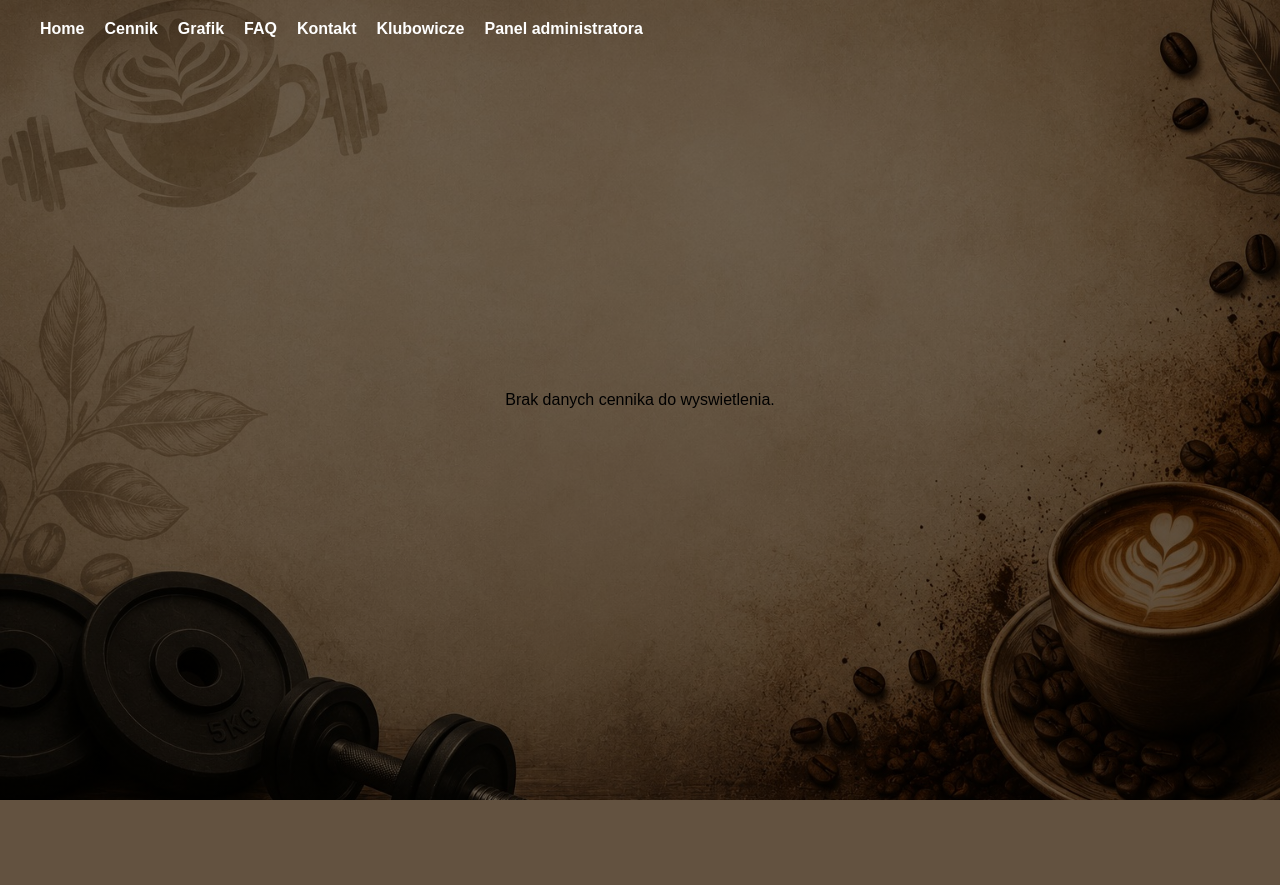
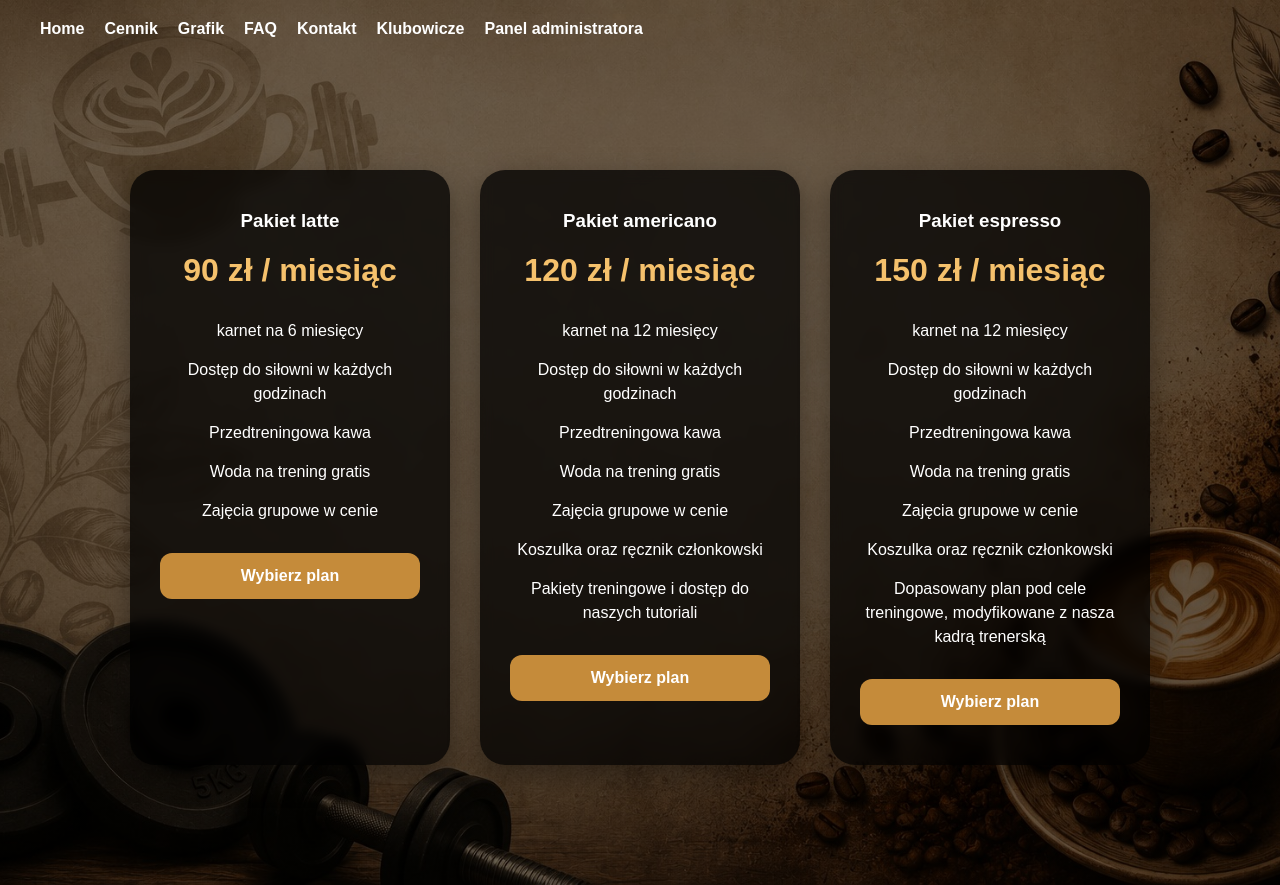
Before and after one commit to infoshareacademy/jpydzr10-zaspani-kawosze, a Django app: page /cennik/ in a window 1280 px wide. Before the commit the page ends 800 px from the top, so only its background shows below. Run offline with Django 5.2, Linux system fonts and the light colour scheme.

Commit message:
Added pricing list to web page

```diff
--- a/static/members/css/style.css
+++ b/static/members/css/style.css
@@ -36,33 +36,28 @@ nav a {
 .hero {
     min-height: 100vh;
     width: 100%;
+    display: flex;
+    justify-content: center;
+    align-content: center;
 
     background-image:
-        linear-gradient(rgba(0,0,0,0.5), rgba(0,0,0,0.5)),
+        linear-gradient(rgba(0,0,0,0.5),
+        rgba(0,0,0,0.5)),
         url("/static/members/images/Zaspani_main_view.jpeg");
 
     background-size: cover;
     background-position: center;
     background-repeat: no-repeat;
 
-    display: flex;
-    justify-content: center;
-    align-items: center;
-    place-items: center;
-
-    position: relative;
-
+    padding: 120px 40px;
 }
 
 .messages {
     list-style: none;
-
     position: fixed;
     top: 80px;
     right: 20px;
-
     z-index: 9999;
-
     padding: 0;
     margin: 0;
 }
@@ -150,3 +149,78 @@ nav a {
     flex-direction: column;
     gap: 10px;
 }
+.socials a {
+    color: white;
+
+    text-decoration: none;
+
+    font-weight: bold;
+
+    transition: 0.3s;
+}
+
+.socials a:hover {
+    color: #f5c16c;
+}
+
+.pricing-container {
+    display: flex;
+    justify-content: center;
+    gap: 30px;
+    flex-wrap: wrap;
+    margin-top: 50px;
+}
+
+.price-card {
+    background: rgba(0,0,0,0.75);
+    color: white;
+    width: 320px;
+    padding: 40px 30px;
+    border-radius: 25px;
+    transition: 0.3s;
+    backdrop-filter: blur(6px);
+    text-align: center;
+    box-shadow: 0 10px 30px rgba(0,0,0,0.4);
+}
+.price-card:hover {
+    transform: translateY(-10px);
+    box-shadow: 0 15px 40px rgba(0,0,0,0.6);
+}
+.pricing-wrapper {
+    max-width: 1400px;
+    margin: 0 auto;
+
+    text-align: center;
+}
+.price {
+    font-size: 2rem;
+    font-weight: bold;
+    margin: 20px 0;
+    color: #f5c16c;
+}
+.price-card ul {
+    list-style: none;
+    padding: 0;
+    margin: 30px 0;
+}
+
+.price-card li {
+    margin-bottom: 15px;
+    line-height: 1.5;
+}
+.price-card button {
+    width: 100%;
+    padding: 14px;
+    border: none;
+    border-radius: 12px;
+    background: #c58b3a;
+    color: white;
+    font-weight: bold;
+    font-size: 1rem;
+    cursor: pointer;
+    transition: 0.3s;
+}
+
+.price-card button:hover {
+    background: #e0a44c;
+}
--- a/templates/price_list.html
+++ b/templates/price_list.html
@@ -4,30 +4,61 @@
 
 {% block content %}
 <section class="hero">
+    <div class="pricing-wrapper">
 
-{% if prices %}
-    <table border="1" cellpadding="6">
-        <thead>
-            <tr>
-                <th>Rodzaj wejscia</th>
-                <th>Ilosc wejsc/mies</th>
-                <th>Cena</th>
-                <th>Sposob platnosci</th>
-            </tr>
-        </thead>
-        <tbody>
-            {% for price in prices %}
-                <tr>
-                    <td>{{ price.entry_type }}</td>
-                    <td>{{ price.visits_per_month }}</td>
-                    <td>{{ price.price }}</td>
-                    <td>{{ price.payment_method }}</td>
-                </tr>
-            {% endfor %}
-        </tbody>
-    </table>
-{% else %}
-    <p>Brak danych cennika do wyswietlenia.</p>
-{% endif %}
+        <div class="pricing-container">
+
+
+            <div class="price-card">
+                <h3>Pakiet latte</h3>
+                <p class="price">90 zł / miesiąc</p>
+
+                <ul>
+                    <li>karnet na 6 miesięcy</li>
+                    <li>Dostęp do siłowni w każdych godzinach</li>
+                    <li>Przedtreningowa kawa</li>
+                    <li>Woda na trening gratis</li>
+                    <li>Zajęcia grupowe w cenie</li>
+                </ul>
+                <button>Wybierz plan</button>
+
+            </div>
+
+            <div class="price-card">
+                <h3>Pakiet americano</h3>
+                <p class="price">120 zł / miesiąc</p>
+
+                <ul>
+                    <li>karnet na 12 miesięcy</li>
+                    <li>Dostęp do siłowni w każdych godzinach</li>
+                    <li>Przedtreningowa kawa</li>
+                    <li>Woda na trening gratis</li>
+                    <li>Zajęcia grupowe w cenie</li>
+                    <li>Koszulka oraz ręcznik członkowski</li>
+                    <li>Pakiety treningowe i dostęp do naszych tutoriali</li>
+                </ul>
+                <button>Wybierz plan</button>
+
+            </div>
+
+            <div class="price-card">
+                <h3>Pakiet espresso</h3>
+                <p class="price">150 zł / miesiąc</p>
+
+                <ul>
+                    <li>karnet na 12 miesięcy</li>
+                    <li>Dostęp do siłowni w każdych godzinach</li>
+                    <li>Przedtreningowa kawa</li>
+                    <li>Woda na trening gratis</li>
+                    <li>Zajęcia grupowe w cenie</li>
+                    <li>Koszulka oraz ręcznik członkowski</li>
+                    <li>Dopasowany plan pod cele treningowe, modyfikowane z nasza kadrą trenerską</li>
+                </ul>
+                <button>Wybierz plan</button>
+
+            </div>
+
+        </div>
+    </div>
 </section>
 {% endblock %}
```
Also changed, not shown: other parts of static/members/css/style.css (+20 -16 lines), templates/contact.html (+15 -1 lines).
